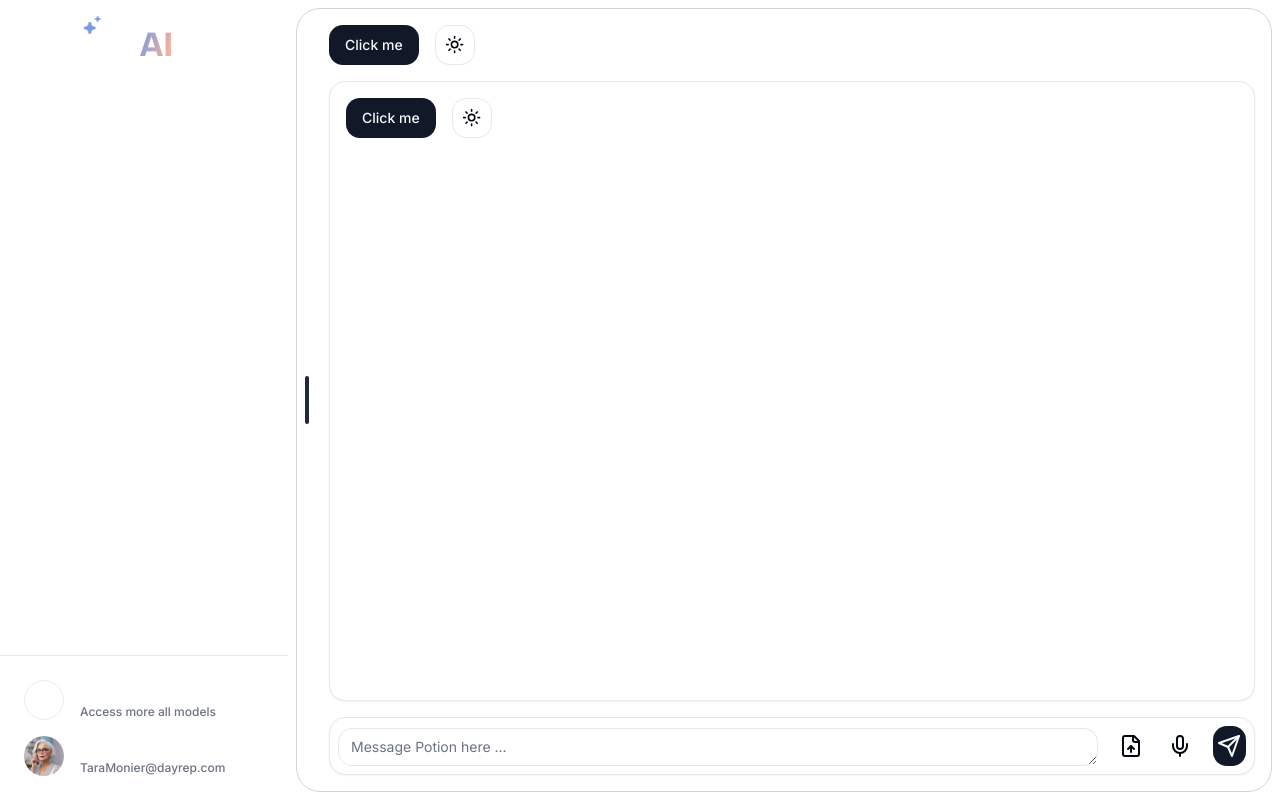
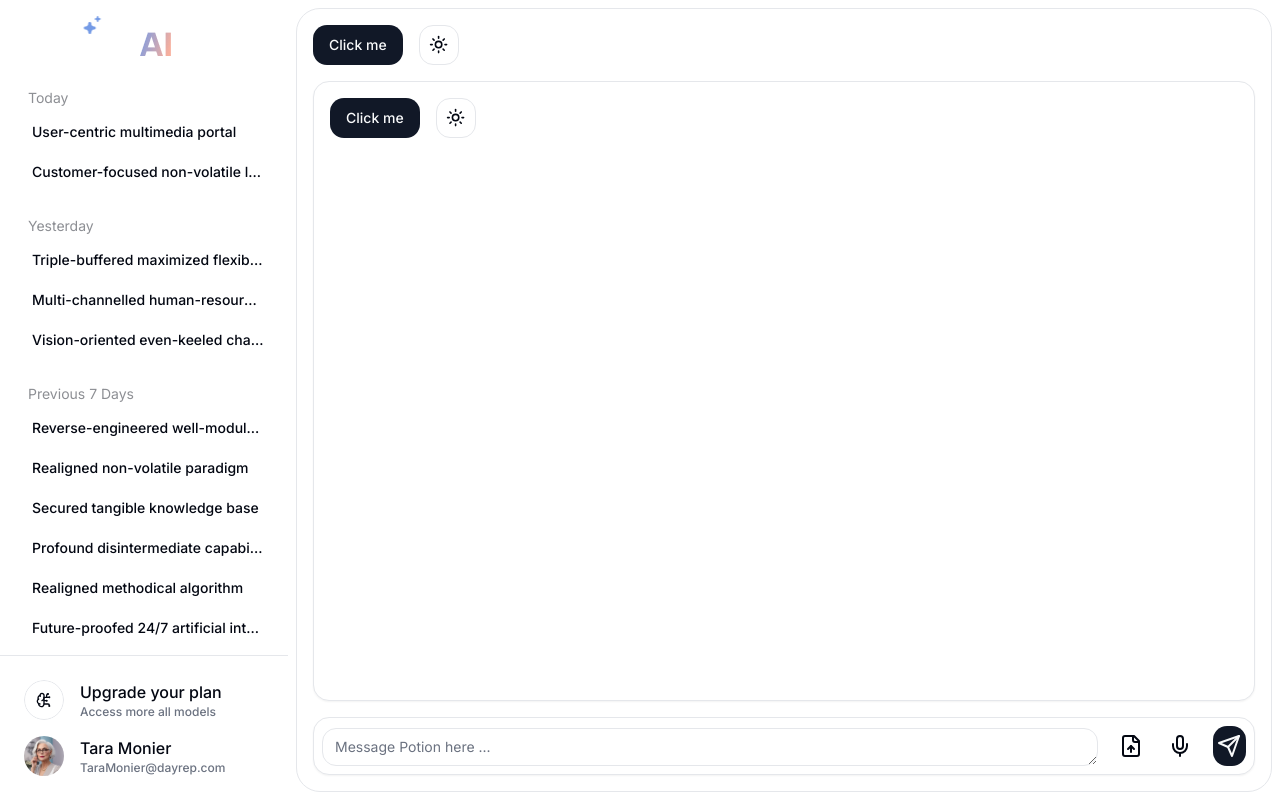
Before and after one commit to hessamkhoobkar/potion-next, a Next.js app: page / in a window 1280 px wide. Built offline with nearby package versions, Linux system fonts and the light colour scheme.

Commit message:
Refactor dashboard layout and page components

```diff
--- a/app/(dashboard)/layout.tsx
+++ b/app/(dashboard)/layout.tsx
@@ -24,10 +24,17 @@ export default function RootLayout({
           defaultTheme="system"
           enableSystem
           disableTransitionOnChange
+          themes={["light", "dark"]}
         >
           <div className="w-full h-dvh flex">
             <Sidebar />
-            <div className="grow z-10">{children}</div>
+            <div className="grow z-10">
+              <div className="w-full h-full flex flex-col items-center justify-center p-2">
+                <div className="w-full h-full flex p-4 bg-background border border-border rounded-3xl">
+                  {children}
+                </div>
+              </div>
+            </div>
           </div>
         </ThemeProvider>
       </body>
--- a/app/(dashboard)/page.tsx
+++ b/app/(dashboard)/page.tsx
@@ -1,4 +1,5 @@
 "use client";
+
 import { ModeToggle } from "@/components/ui/ModeToggle";
 import { Button } from "@/components/ui/button";
 import { Card } from "@/components/ui/card";
@@ -16,12 +17,7 @@ export default function Home() {
   };
 
   return (
-    <main className="w-full h-full flex flex-col items-center justify-center p-2">
-      <div className="w-full h-full flex p-4 ps-0 bg-background border border-gray-300 dark:border-gray-800 rounded-3xl">
-        <div className="w-8 flex justify-start items-center ps-2 group cursor-pointer">
-          <div className="w-1 h-12 bg-gray-800 rounded-full group-hover:bg-gray-300 transition-colors duration-200 ease-in-out"></div>
-        </div>
-        <div className="grow flex flex-col gap-4">
+    <main className="grow flex flex-col gap-4">
       <div className="w-full flex gap-4">
         <Button>Click me</Button>
         <ModeToggle />
@@ -50,8 +46,6 @@ export default function Home() {
           </Button>
         </Card>
       </div>
-        </div>
-      </div>
     </main>
   );
 }
--- a/components/application/Sidebar.tsx
+++ b/components/application/Sidebar.tsx
@@ -5,7 +5,7 @@ import UserDropdown from "@/components/application/sidebar/UserDropdown";
 
 export default function Sidebar() {
   return (
-    <div className="w-72 h-dvh flex flex-col z-10 text-white overflow-hidden">
+    <div className="w-72 h-dvh flex flex-col z-10 overflow-hidden">
       <SidebarLogo />
       <ChatHistory />
       <div className="w-full flex-col p-4 pe-2 border-t">
```
Lines whose indentation alone changed are shown as unchanged.
